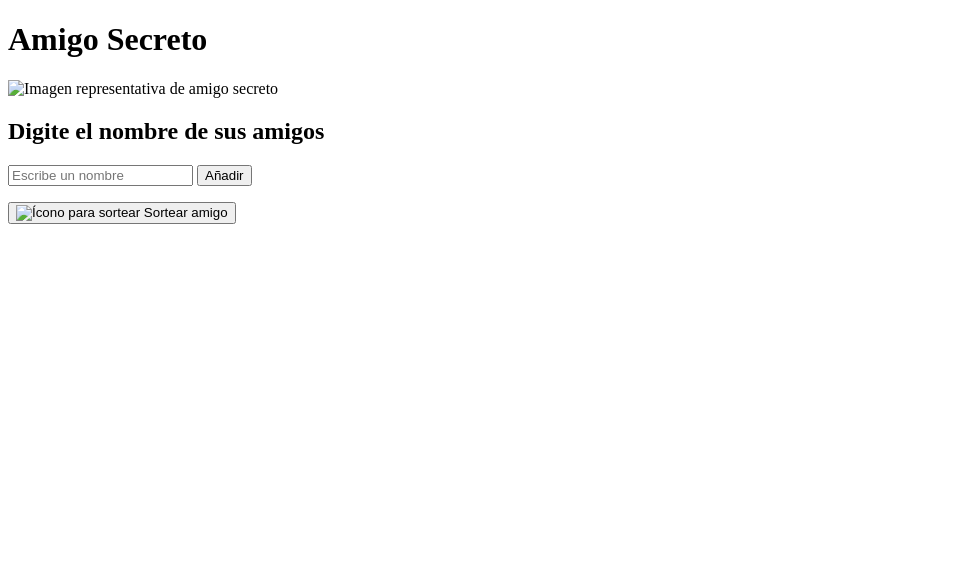
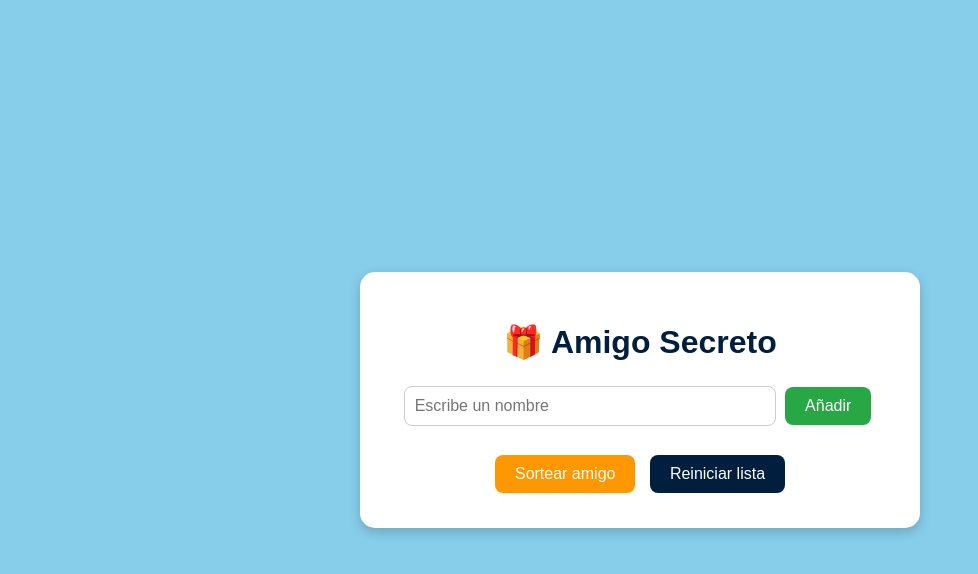
Before and after one commit to Diego0268/amigo-secreto-7, a plain HTML site: page index.html in a window 1280 px wide. Shown: the whole page, without its empty margins (0-978 px from the left). Drawn offline with Linux system fonts and the light colour scheme.

Commit message:
actualiza el index.html

```diff
--- a/index.html
+++ b/index.html
@@ -3,107 +3,179 @@
 <head>
     <meta charset="UTF-8">
     <meta name="viewport" content="width=device-width, initial-scale=1.0">
-    <link rel="stylesheet" href="style.css">
-    <link rel="preconnect" href="https://fonts.googleapis.com">
-    <link rel="preconnect" href="https://fonts.gstatic.com" crossorigin>
-    <link href="https://fonts.googleapis.com/css2?family=Inter:wght@100;400;700;900&family=Merriweather:ital,wght@0,300;0,400;0,700;0,900;1,300;1,400;1,700;1,900&display=swap" rel="stylesheet">
     <title>Amigo Secreto</title>
+    <style>
+        /* Fondo azul cielo y centrado */
+        body {
+            margin: 0;
+            padding: 0;
+            font-family: 'Arial', sans-serif;
+            background-color: #87CEEB; /* Azul cielo */
+            display: flex;
+            justify-content: center;
+            align-items: center;
+            height: 100vh;
+        }
+
+        /* Contenedor principal */
+        .main-content {
+            background: white;
+            padding: 30px;
+            border-radius: 15px;
+            box-shadow: 0px 4px 12px rgba(0,0,0,0.2);
+            text-align: center;
+            width: 90%;
+            max-width: 500px;
+        }
+
+        h1 {
+            color: #001f3f;
+        }
+
+        .input-wrapper {
+            margin-bottom: 20px;
+        }
+
+        input {
+            padding: 10px;
+            font-size: 16px;
+            width: 70%;
+            border-radius: 8px;
+            border: 1px solid #ccc;
+        }
+
+        button {
+            padding: 10px 20px;
+            font-size: 16px;
+            border-radius: 8px;
+            border: none;
+            cursor: pointer;
+            margin: 5px;
+        }
+
+        .button-add {
+            background-color: #28a745;
+            color: white;
+        }
+
+        .button-add:hover {
+            background-color: #218838;
+        }
+
+        .button-draw {
+            background-color: #ff9800;
+            color: white;
+        }
+
+        .button-draw:hover {
+            background-color: #e68900;
+        }
+
+        .button-reset {
+            background-color: #001f3f; /* Azul marino */
+            color: white;
+        }
+
+        .button-reset:hover {
+            background-color: #003366;
+        }
+
+        ul {
+            list-style: none;
+            padding: 0;
+            margin: 15px 0;
+        }
+
+        li {
+            background: #f1f1f1;
+            margin: 5px 0;
+            padding: 10px;
+            border-radius: 6px;
+        }
+    </style>
 </head>
-
 <body>
     <main class="main-content">
-        <header class="header-banner">
-            <h1 class="main-title">Amigo Secreto</h1>
-            <img src="assets/amigo-secreto.png" alt="Imagen representativa de amigo secreto">
-        </header>
-
-        <section class="input-section">
-            <h2 class="section-title">Digite el nombre de sus amigos</h2>
+        <h1>🎁 Amigo Secreto</h1>
         <div class="input-wrapper">
-                <input type="text" id="amigo" class="input-name" placeholder="Escribe un nombre">
+            <input type="text" id="amigo" placeholder="Escribe un nombre">
             <button class="button-add" onclick="agregarAmigo()">Añadir</button>
         </div>
 
-            <ul id="listaAmigos" class="name-list" aria-labelledby="listaAmigos" role="list"></ul>
-            <ul id="resultado" class="result-list" aria-live="polite"></ul>
+        <!-- Lista de amigos -->
+        <ul id="listaAmigos"></ul>
 
-            <div class="button-container">
-                <button class="button-draw" onclick="sortearAmigo()" aria-label="Sortear amigo secreto">
-                    <img src="assets/play_circle_outline.png" alt="Ícono para sortear">
-                    Sortear amigo
-                </button>
+        <!-- Resultado del sorteo -->
+        <ul id="resultado"></ul>
+
+        <div>
+            <button class="button-draw" onclick="sortearAmigo()">Sortear amigo</button>
+            <button class="button-reset" onclick="reiniciarLista()">Reiniciar lista</button>
         </div>
-        </section>
     </main>
+
     <script>
-        // array donde se guardaran los nombres
+        // array donde se guardarán los nombres
         let amigos = [];
 
-        //funcion para agregar un amigo desde input
+        // función para agregar un amigo desde input
         function agregarAmigo() {
-            const input =
-            document.getElementById("amigo");
-            const nombre =
-            input.value.trim();
+            const input = document.getElementById("amigo");
+            const nombre = input.value.trim();
 
-            if (nombre ==="") {
-                alert("por favor, escribe un nombre valido");
+            if (nombre === "") {
+                alert("Por favor, escribe un nombre válido.");
                 return;
             }
 
-            //agregar el nombre al array
+            // agregar el nombre al array
             amigos.push(nombre);
-            //actualizar la lista en pantalla
+
+            // actualizar la lista en pantalla
             mostrarAmigos();
-            //limpiar input
-            input.value ="";
+
+            // limpiar input
+            input.value = "";
         }
 
-        // funcion para mostrar a los amigos en la lista
+        // función para mostrar a los amigos en la lista
         function mostrarAmigos() {
-                const lista =
-                document.getElementById("listaAmigos");
+            const lista = document.getElementById("listaAmigos");
             lista.innerHTML = "";
 
             amigos.forEach((amigo) => {
-                    const li =
-                    document.createElement("li");
+                const li = document.createElement("li");
                 li.textContent = amigo;
                 lista.appendChild(li);
             });
+        }
 
-            }
-            //funcion para sortear un amigo secreto
+        // función para sortear un amigo secreto
         function sortearAmigo() {
-                const resultado =
-                document.getElementById("resultado");
+            const resultado = document.getElementById("resultado");
             resultado.innerHTML = "";
 
-                if (amigos.length === 0) {
+            if (amigos.length < 2) {
                 alert("Agrega al menos dos nombres antes de sortear.");
                 return;
-
             }
 
-                //Elegir nombre al azar
-                const indiceAleatorio =
-                Math.floor(Math.random() * amigos.length);
-                const amigoSorteado =
-                amigos[indiceAleatorio];
+            // elegir nombre al azar
+            const indiceAleatorio = Math.floor(Math.random() * amigos.length);
+            const amigoSorteado = amigos[indiceAleatorio];
 
-                //mostrar el resultado
-                const li =
-                document.createElement("li");
-                li.textContent = `tu amigo secreto es: ${amigoSorteado}`;
+            // mostrar el resultado
+            const li = document.createElement("li");
+            li.textContent = `🎉 Tu amigo secreto es: ${amigoSorteado}`;
             resultado.appendChild(li);
-
-
-
-
         }
 
-
+        // función para reiniciar la lista
+        function reiniciarLista() {
+            amigos = []; // vaciar el array
+            document.getElementById("listaAmigos").innerHTML = "";
+            document.getElementById("resultado").innerHTML = "";
+        }
     </script>
-    <script src="app.js" defer></script>
 </body>
 </html>
```
Lines whose indentation alone changed are shown as unchanged.
